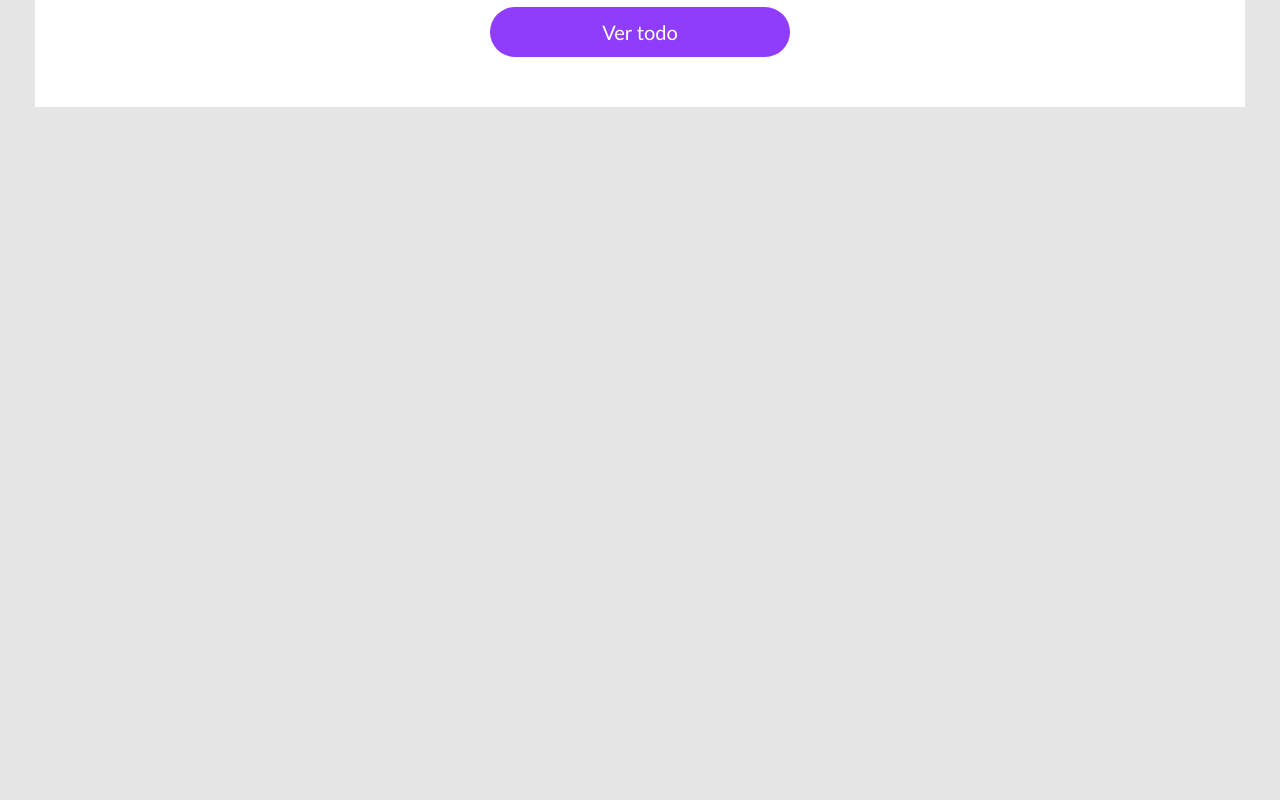
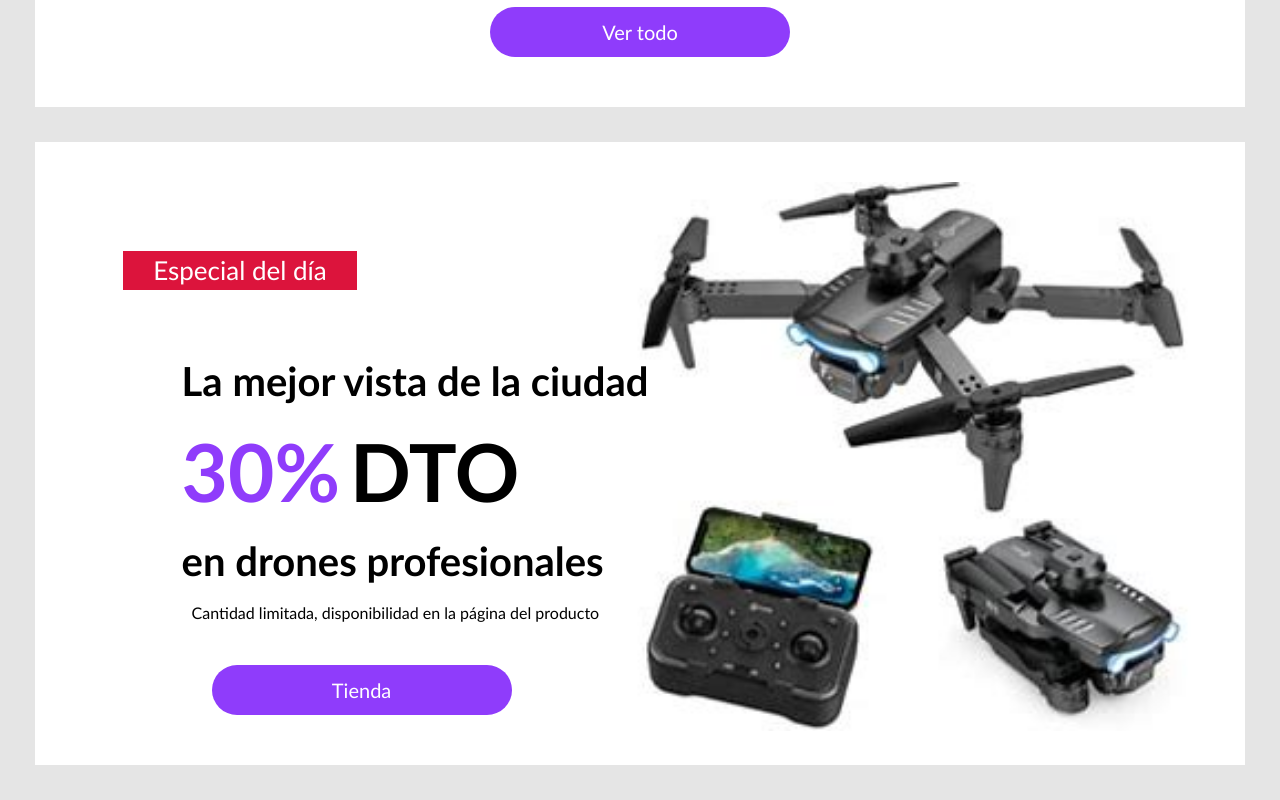
Before and after one commit to tt-perez/novo-tec, a Vue app: page / in a window 1280 px wide. Shown: the part 4383-5183 px from the top of the page. Before the commit the page ends 4525 px from the top, so only its background shows below. Built offline with nearby package versions, Linux system fonts and the light colour scheme.

Commit message:
specialty of the day

```diff
--- a/src/App.vue
+++ b/src/App.vue
@@ -261,7 +261,6 @@ const items = ref([{ title: "Audífonos" }, { title: "Bocinas" }]);
           </div>
         </div>
 
-
         <div class="images">
           <div class="categoria-item">
             <img src="../public/img/masvendido.jpeg" alt="" />
@@ -285,8 +284,9 @@ const items = ref([{ title: "Audífonos" }, { title: "Bocinas" }]);
           </div>
         </div>
       </div>
+
       <div class="mejorprecio">
-        <img src="../public/img/tablets2.jpeg" alt="">
+        <img src="../public/img/tablets2.jpeg" alt="" />
         <div class="circulorojo">Mejor Precio</div>
         <div class="text">
           <h3>Ahorra hasta</h3>
@@ -301,7 +301,11 @@ const items = ref([{ title: "Audífonos" }, { title: "Bocinas" }]);
         <h3>Ofertas</h3>
         <div class="v-cards">
           <v-card class="item1card" max-width="150" max-height="400">
-            <v-img height="180" src="../public/img/sapacemoon.jpeg" cover></v-img>
+            <v-img
+              height="180"
+              src="../public/img/sapacemoon.jpeg"
+              cover
+            ></v-img>
             <v-card-text>
               <div>Space Moon Smartwatch con cargador</div>
               <span>$999.00</span>
@@ -327,11 +331,7 @@ const items = ref([{ title: "Audífonos" }, { title: "Bocinas" }]);
             </v-card-text>
           </v-card>
           <v-card class="item1card" max-width="150" max-height="400">
-            <v-img
-              height="180"
-              src="../public/img/bocinas.jpeg"
-              cover
-            ></v-img>
+            <v-img height="180" src="../public/img/bocinas.jpeg" cover></v-img>
             <v-card-text>
               <div>Bocina portatil con bluetooth Turn5</div>
               <span>$999.00</span>
@@ -353,15 +353,9 @@ const items = ref([{ title: "Audífonos" }, { title: "Bocinas" }]);
           </v-card>
 
           <v-card class="item1card" max-width="150" max-height="400">
-            <v-img
-              height="180"
-              src="../public/img/camara.jpeg"
-              cover
-            ></v-img>
+            <v-img height="180" src="../public/img/camara.jpeg" cover></v-img>
             <v-card-text>
-              <div>
-                Camara de seguridad inalambrica interior 1080p
-              </div>
+              <div>Camara de seguridad inalambrica interior 1080p</div>
               <span>$999.00</span>
               <p>$ 984.00</p>
             </v-card-text>
@@ -369,6 +363,18 @@ const items = ref([{ title: "Audífonos" }, { title: "Bocinas" }]);
         </div>
         <button>Ver todo</button>
       </div>
+      <div class="especialdia">
+        <img src="../public/img/dron.jpeg" alt="" />
+        <div><p class="especial">Especial del día</p></div>
+        <div class="texto">
+          <h3>La mejor vista de la ciudad</h3>
+          <span>30%</span>
+          <p class="dto">DTO</p>
+          <h3>en drones profesionales</h3>
+          <p>Cantidad limitada, disponibilidad en la página del producto</p>
+          <button>Tienda</button>
+        </div>
+      </div>
     </body>
   </v-responsive>
   <RouterView />
--- a/src/styles/style.css
+++ b/src/styles/style.css
@@ -537,3 +537,76 @@ body {
 .oferta button:hover{
   background-color: black;
 }
+/* hasta aqui las ofertas*/
+
+.especialdia{
+  display: flex;
+  justify-content: space-around;
+  align-items: center;
+  padding: 20px;
+  background-color: white;
+  margin: 35px;
+  display: flex;
+  flex-direction: column;
+  align-items: center;
+}
+.especialdia img{
+  height: 100%;
+  margin-right: 0;
+  align-self: flex-end;
+  width: 50%;
+  margin: 20px;
+}
+.texto h3{
+  font-family: 'Gill Sans', 'Gill Sans MT', Calibri, 'Trebuchet MS', sans-serif;
+  font-size: 40px;
+}
+.texto span{
+  font-family: 'Gill Sans', 'Gill Sans MT', Calibri, 'Trebuchet MS', sans-serif;
+  font-size: 80px;
+  font-weight: bold;
+  color: rgb(143, 60, 251);
+}
+.texto p{
+  font-family: 'Gill Sans', 'Gill Sans MT', Calibri, 'Trebuchet MS', sans-serif;
+  margin: 10px;
+}
+.texto{
+  margin-left: -450px;
+  flex: 1;
+  text-align: left;
+  margin-top: -400px;
+}
+.dto{
+  font-family: 'Gill Sans', 'Gill Sans MT', Calibri, 'Trebuchet MS', sans-serif;
+  font-size: 80px;
+  font-weight: bold;
+  display: inline;
+}
+.especial{
+  background-color: crimson;
+  color: white;
+  margin-top: -500px;
+  margin-left: -400px;
+  margin-right: 400px;
+  padding-left: 30px;
+  padding-right: 30px;
+  font-family: 'Gill Sans', 'Gill Sans MT', Calibri, 'Trebuchet MS', sans-serif;
+  font-size: 26px;
+}
+.especialdia button{
+  background-color: rgb(143, 60, 251);
+  color: white;
+  font-family: 'Gill Sans', 'Gill Sans MT', Calibri, 'Trebuchet MS', sans-serif;
+  font-size: 20px;
+  border: none;
+  border-radius: 30px;
+  height: 50px;
+  cursor: pointer;
+  text-align: center;
+  width: 300px;
+  margin: 30px;
+}
+.especialdia button:hover{
+  background-color: black;
+}
```
Also changed, not shown: public/img/dron.jpeg (added).
